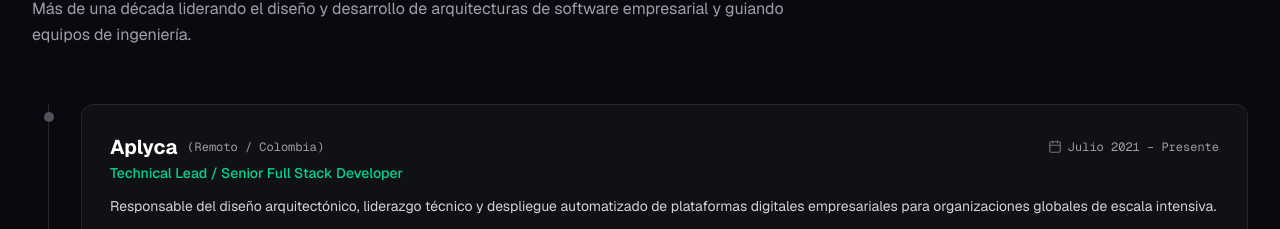
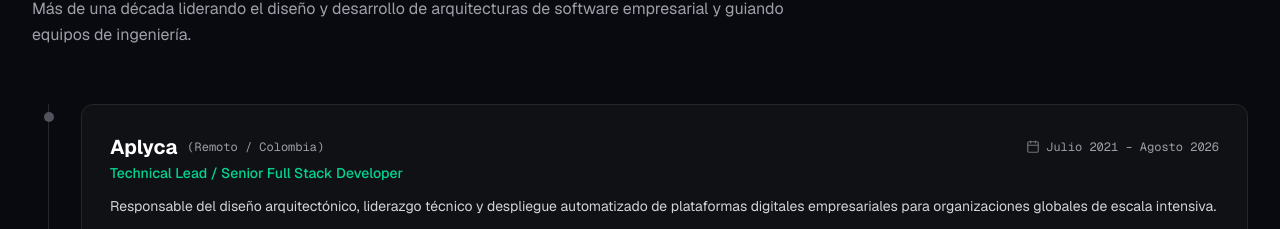
Before and after one commit to jc9218/Portafolio, a Next.js app: page / in a window 1280 px wide. Shown: the part 2034-2263 px from the top of the page. Built offline with nearby package versions, Linux system fonts and the light colour scheme.

Commit message:
fix(data): update Aplyca role end date to August 2026

```diff
--- a/src/data/portfolio.ts
+++ b/src/data/portfolio.ts
@@ -323,8 +323,8 @@
         en: "Technical Lead / Senior Full Stack Developer",
       },
       period: {
-        es: "Julio 2021 – Presente",
-        en: "July 2021 – Present",
+        es: "Julio 2021 – Agosto 2026",
+        en: "July 2021 – August 2026",
       },
       location: "Remoto / Colombia",
       summary: {
```
